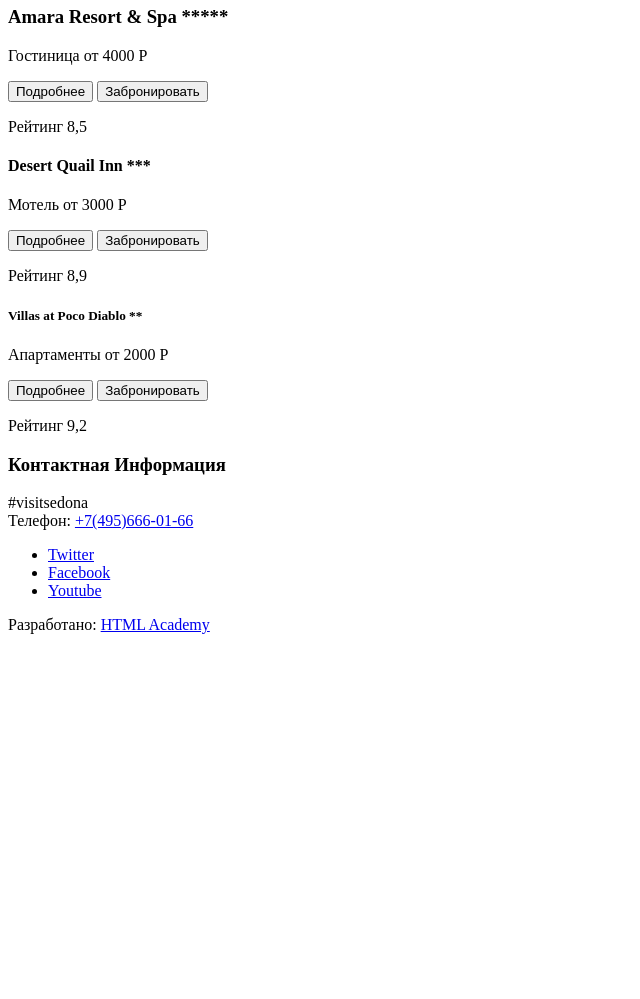
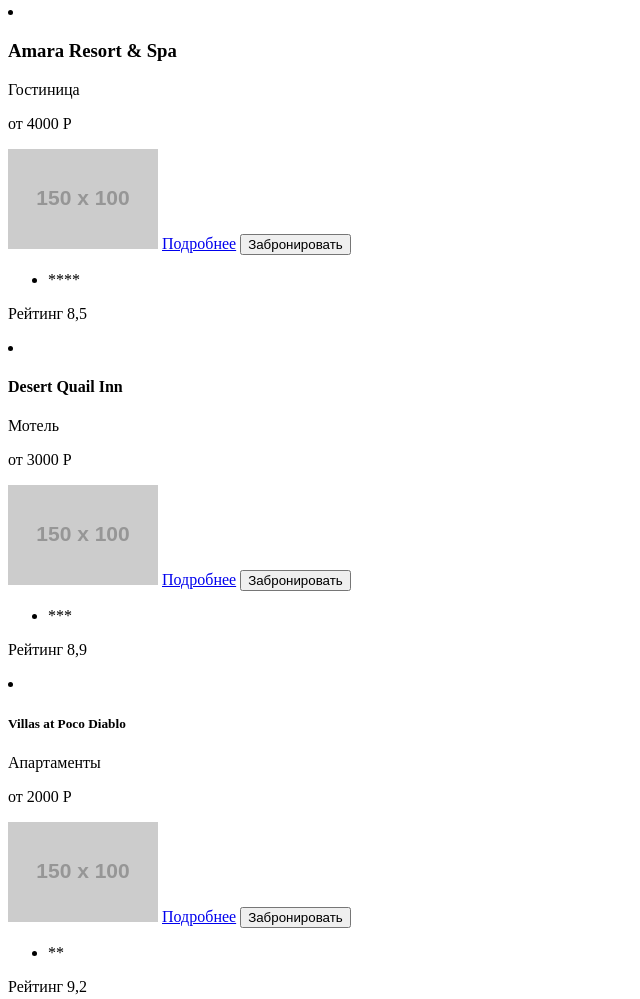
Before and after one commit to EvgeniiaAkh/1709737-sedona-30, a plain HTML site: page catalog.html in a window 1280 px wide. Shown: the part 779-1778 px from the top of the page, without its empty margins (0-640 px from the left). Before the commit the page ends 1429 px from the top, so only its background shows below. Drawn offline with Linux system fonts and the light colour scheme; placeholder pictures from the web are drawn by us.

Commit message:
Правка

```diff
--- a/catalog.html
+++ b/catalog.html
@@ -72,21 +72,57 @@
             <li>По типу</li>
             <li>По рейтингу</li>
         </ul>
-        <h3>Amara Resort & Spa *****</h3>
-        <p>Гостиница от 4000 Р</p>
-            <button type="button">Подробнее</button>
+        <li>
+            <div=class"block">
+        <h3>Amara Resort & Spa</h3>
+        <p>Гостиница</p>
+         <p>от 4000 Р</p>
+            <a href="catalog.html">
+                <img src="https://via.placeholder.com/150x100" alt=""></a>
+                <a href="catalog.html">Подробнее</a>
             <button type="button">Забронировать</button>
-            <p>Рейтинг 8,5</p>
-        <h4>Desert Quail Inn ***</h4>
-            <p>Мотель от 3000 Р</p>
-            <button type="button">Подробнее</button>
+            </div>
+            <div=class"block">
+                <ul>
+                    <li>****</li>
+                </ul>
+                <p>Рейтинг 8,5</p>
+            </div>
+            </li>
+            <li>
+            <div=class"block">
+        <h4>Desert Quail Inn</h4>
+            <p>Мотель</p>
+            <p>от 3000 Р</p>
+            <a href="catalog.html">
+                <img src="https://via.placeholder.com/150x100" alt=""></a>
+                <a href="catalog.html">Подробнее</a>
             <button type="button">Забронировать</button>
-            <p>Рейтинг 8,9</p>
-        <h5>Villas at Poco Diablo **</h5>
-        <p>Апартаменты от 2000 Р</p>
-        <button type="button">Подробнее</button>
+            </div>
+            <div=class"block">
+                <ul>
+                    <li>***</li>
+                </ul>
+                <p>Рейтинг 8,9</p>
+        </div>
+        </li>
+        <li>
+            <div=class"block">
+        <h5>Villas at Poco Diablo</h5>
+        <p>Апартаменты</p>
+        <p>от 2000 Р</p>
+        <a href="catalog.html">
+            <img src="https://via.placeholder.com/150x100" alt=""></a>
+            <a href="catalog.html">Подробнее</a>
         <button type="button">Забронировать</button>
+        </div>
+        <div=class"block">
+            <ul>
+                <li>**</li>
+            </ul>
         <p>Рейтинг 9,2</p>
+        </div>
+        </li>
     </section>
         </main>
         <footer>
```
Also changed, not shown: index.html (+3 -7 lines).
